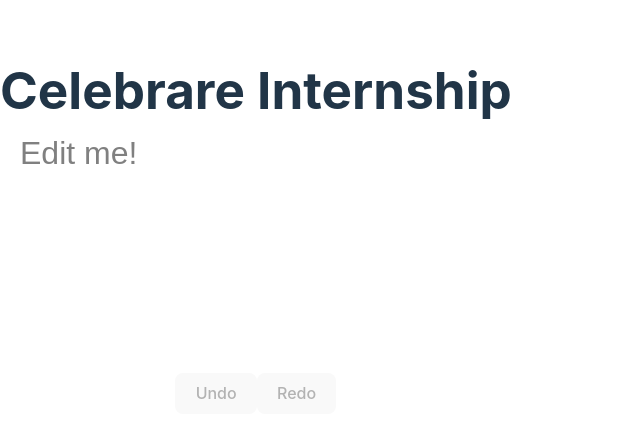
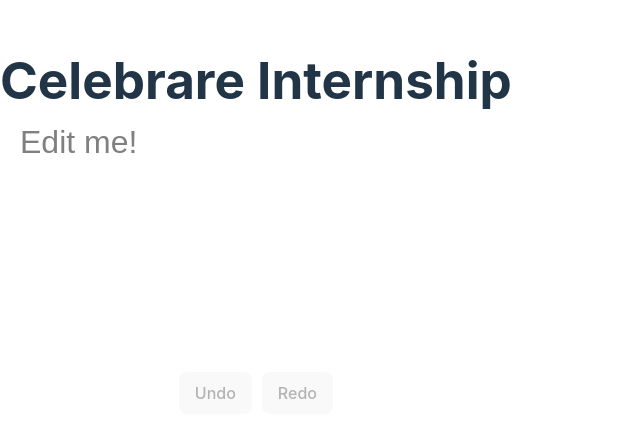
Before and after one commit to yashsinghal2004/vite-text-edit, a React (Vite) app: page / in a window 1280 px wide. Shown: the part 179-616 px from the top of the page, without its empty margins (0-640 px from the left). Built offline with nearby package versions, Linux system fonts and the light colour scheme.

Commit message:
finalised

```diff
--- a/src/components/TextEditor.tsx
+++ b/src/components/TextEditor.tsx
@@ -55,34 +55,52 @@ const TextEditor: React.FC = () => {
   ];
 
   return (
-    <div style={{ display: 'flex', flexDirection: 'column', alignItems: 'center', width: '100%' }}>
-      <div style={{ position: 'relative', width: '300px', height: '200px', marginBottom: '20px' }}>
+    <div style={{ display: 'flex', flexDirection: 'column', alignItems: 'center', width: '100%', padding: '10px' }}>
+      <div style={{ position: 'relative', width: '100%', maxWidth: '300px', minHeight: '200px', marginBottom: '20px' }}>
         {isEditing ? (
-          <div style={{ position: 'absolute', top: '50%', left: '50%', transform: 'translate(-50%, -50%)' }}>
-            <input value={text} onChange={handleTextChange} style={{ marginBottom: '10px' }} />
-            <div>
+          <div style={{
+            position: 'absolute',
+            top: '50%',
+            left: '50%',
+            transform: 'translate(-50%, -50%)',
+            width: '100%',
+            maxWidth: '280px'
+          }}>
+            <input
+              value={text}
+              onChange={handleTextChange}
+              style={{ marginBottom: '10px', width: '100%', fontSize: '16px' }}
+            />
+            <div style={{ display: 'flex', flexDirection: 'column', gap: '10px' }}>
               <select
                 value={style.fontFamily}
                 onChange={(e) => handleStyleChange('fontFamily', e.target.value)}
-                style={{ marginRight: '5px', maxHeight: '100px', overflowY: 'scroll' }}
+                style={{ width: '100%', height: '40px', fontSize: '16px' }}
               >
                 {fonts.map(font => (
                   <option key={font} value={font} style={{ fontFamily: font }}>{font}</option>
                 ))}
               </select>
+              <div style={{ display: 'flex', justifyContent: 'space-between' }}>
                 <input
                   type="number"
                   value={parseInt(style.fontSize)}
                   onChange={(e) => handleStyleChange('fontSize', `${e.target.value}px`)}
-                style={{ width: '50px', marginRight: '5px' }}
+                  style={{ width: '60px', height: '40px', fontSize: '16px' }}
                 />
                 <input
                   type="color"
                   value={style.color}
                   onChange={(e) => handleStyleChange('color', e.target.value)}
-                style={{ marginRight: '5px' }}
+                  style={{ width: '60px', height: '40px' }}
                 />
-              <button onClick={() => setIsEditing(false)}>Done</button>
+                <button
+                  onClick={() => setIsEditing(false)}
+                  style={{ height: '40px', fontSize: '16px', padding: '0 15px' }}
+                >
+                  Done
+                </button>
+              </div>
             </div>
           </div>
         ) : (
@@ -90,8 +108,20 @@ const TextEditor: React.FC = () => {
         )}
       </div>
       <div>
-        <button onClick={handleUndo} disabled={historyIndex === 0}>Undo</button>
-        <button onClick={handleRedo} disabled={historyIndex === history.length - 1}>Redo</button>
+        <button
+          onClick={handleUndo}
+          disabled={historyIndex === 0}
+          style={{ fontSize: '16px', padding: '10px 15px', marginRight: '10px' }}
+        >
+          Undo
+        </button>
+        <button
+          onClick={handleRedo}
+          disabled={historyIndex === history.length - 1}
+          style={{ fontSize: '16px', padding: '10px 15px' }}
+        >
+          Redo
+        </button>
       </div>
     </div>
   );
```
Lines whose indentation alone changed are shown as unchanged.
